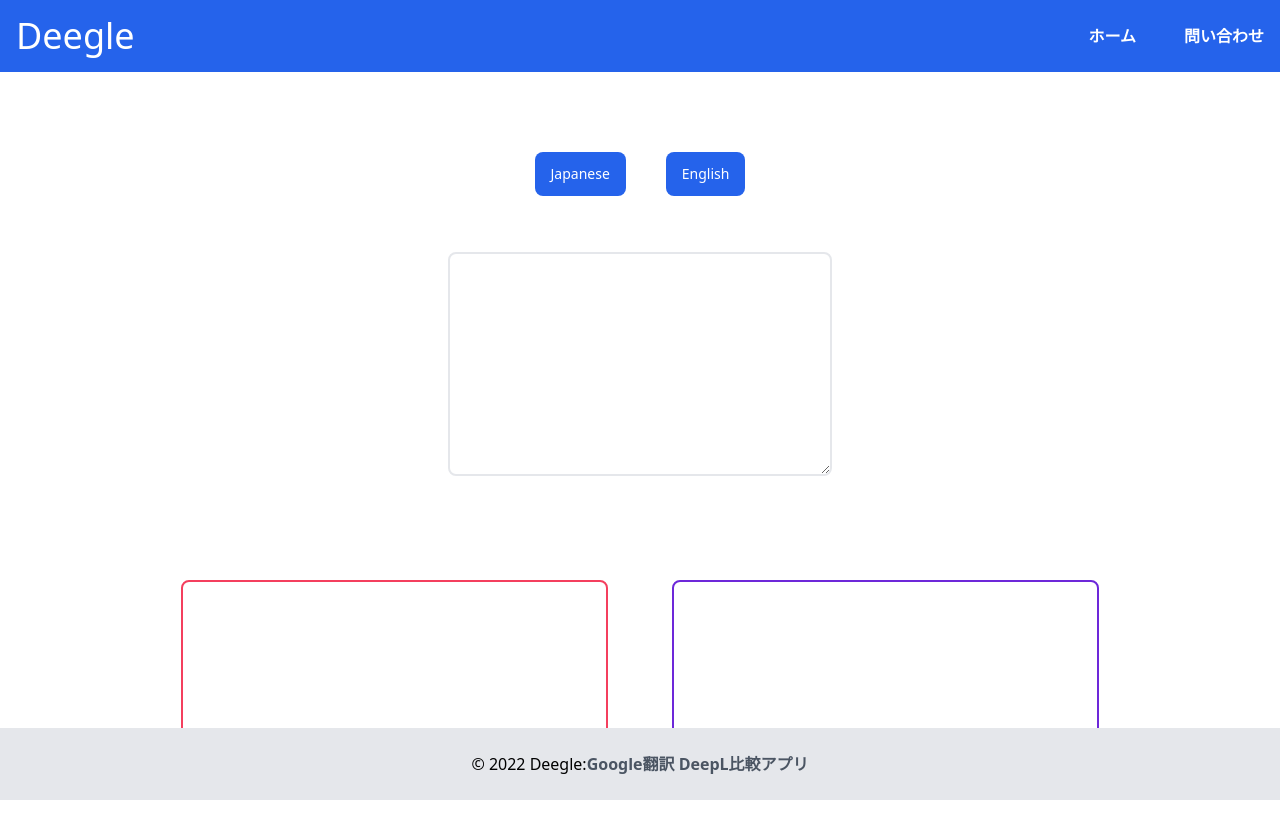
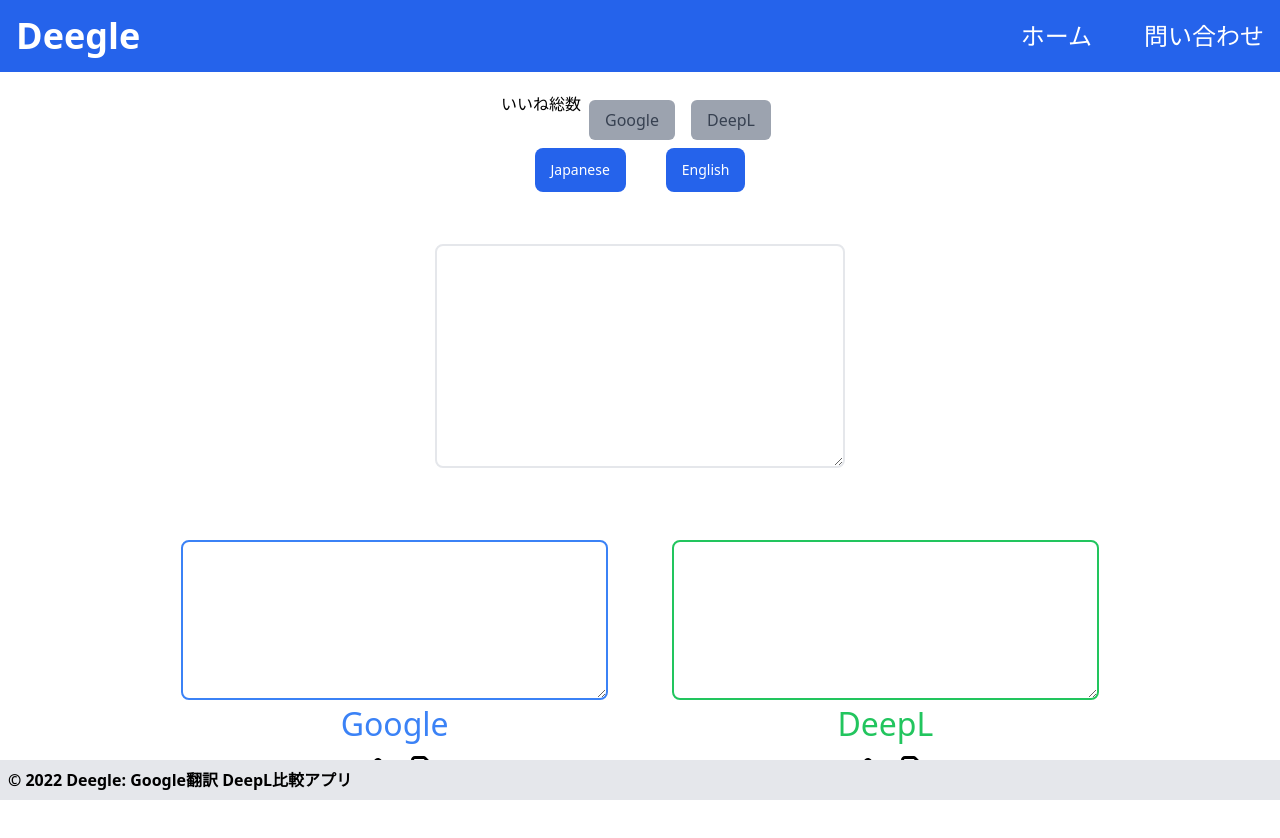
Before and after one commit to trailstem/deegle-translate-view, a Next.js app: page / in a window 1280 px wide. Shown: the top 838 px of the page. After the commit the page ends 800 px from the top, so only its background shows below. Built offline with nearby package versions, Linux system fonts and the light colour scheme.

Commit message:
各コンポーネントのメモ化
memo関数を使用し、子コンポーネントが親コンポーネントのレンダリングを受けないようにする。

```diff
--- a/package.json
+++ b/package.json
@@ -14,9 +14,11 @@
     "@fortawesome/free-regular-svg-icons": "^6.1.2",
     "@fortawesome/free-solid-svg-icons": "^6.1.2",
     "@fortawesome/react-fontawesome": "^0.2.0",
+    "axios": "^0.27.2",
     "next": "12.2.2",
     "react": "18.2.0",
-    "react-dom": "18.2.0"
+    "react-dom": "18.2.0",
+    "ts-node": "^10.9.1"
   },
   "devDependencies": {
     "@types/node": "18.0.6",
--- /dev/null
+++ b/src/pages/api/deepl.tsx
@@ -0,0 +1,34 @@
+import type { NextApiRequest, NextApiResponse } from 'next'
+
+export const DeepLAPI = (e : { target: { value: string; }; }, setAftTranDeepl: any) : void => {
+
+  const API_Key = process.env.NEXT_PUBLIC_DeepL_API_KEY;
+  const API_URL = "https://api-free.deepl.com/v2/translate";
+  console.log(API_Key)
+
+  let content = encodeURI(
+    "auth_key=" +
+      API_Key +
+      "&text=" +
+      e.target.value +
+      "&source_lang=JA&target_lang=EN"
+  );
+
+  let url = API_URL + "?" + content;
+
+  fetch(url)
+  .then(function (response) {
+    if (response.ok) {
+      return response.json();
+    } else {
+      throw new Error(
+        `Could not reach the API:${API_Key} `+ response.statusText
+      );
+    }
+  })
+  .then(function (data) {
+    let tran = data["translations"][0]["text"];
+      setAftTranDeepl(tran);
+  })
+}
+export default DeepLAPI
--- /dev/null
+++ b/src/pages/api/google.tsx
@@ -0,0 +1,36 @@
+import type { NextApiRequest, NextApiResponse } from 'next'
+import axios from "axios"
+
+export const GoogleAPI = (e : { target: { value: string; }; }, setAftTranGoogle: any) : void => {
+
+  const API_Key_G = process.env.NEXT_PUBLIC_GoogleTranslation_API_KEY;
+  const API_URL_G = "https://translate.googleapis.com/language/translate/v2";
+
+  let content_G = encodeURI(
+
+        "key=" +
+        API_Key_G +
+        "&q=" +
+        e.target.value +
+        "&cheese&target=EN"
+  );
+
+  let googleURL = API_URL_G + "?" + content_G;
+
+  fetch(googleURL)
+  .then(function (response) {
+    if (response.ok) {
+      return response.json();
+    } else {
+      throw new Error(
+        `Could not reach the API:${API_Key_G} `+ response.statusText
+      );
+    }
+  })
+    .then(function (data) {
+      let tran = data["data"]["translations"][0]["translatedText"];
+        setAftTranGoogle(tran);
+    })
+};
+
+export default GoogleAPI
--- a/src/pages/api/hello.ts
+++ /dev/null
@@ -1,13 +0,0 @@
-// Next.js API route support: https://nextjs.org/docs/api-routes/introduction
-import type { NextApiRequest, NextApiResponse } from 'next'
-
-type Data = {
-  name: string
-}
-
-export default function handler(
-  req: NextApiRequest,
-  res: NextApiResponse<Data>
-) {
-  res.status(200).json({ name: 'John Doe' })
-}
--- a/src/pages/components/Footer.tsx
+++ b/src/pages/components/Footer.tsx
@@ -1,13 +1,13 @@
 import React from 'react';
-
-const Footer = () => {
+import { memo } from "react"
+const Footer = memo((): JSX.Element => {
   return (
-    <footer className="absolute inset-x-0 bottom-0">
-      <div className="text-center p-6 bg-gray-200 min-h-full">
-        <span>&copy; 2022 Deegle:</span>
-        <a className="text-gray-600 font-semibold" href="">Google翻訳 DeepL比較アプリ</a>
+    <footer className="fixed bottom-0 sm:flex sm:items-center  bg-gray-200 w-full">
+      <div className="font-semibold text-center p-2">
+        <span>&copy; 2022 Deegle: </span>
+        <a className="" href="">Google翻訳 DeepL比較アプリ</a>
       </div>
     </footer>
   );
-}
+})
 export default Footer;
--- /dev/null
+++ b/src/pages/components/GoodTotalGoogleAndDeepl.tsx
@@ -0,0 +1,15 @@
+import React from 'react';
+import { memo } from "react"
+
+const GoodTotalGoogleAndDeepl = memo((): JSX.Element => {
+  return (
+
+  <div className="flex justify-center">
+    <p>いいね総数</p>
+    <div className="text-gray-700 text-center bg-gray-400 px-4 py-2 m-2 rounded-md">Google</div>
+    <div className="text-gray-700 text-center bg-gray-400 px-4 py-2 m-2 rounded-md">DeepL</div>
+  </div>
+  );
+})
+
+export default GoodTotalGoogleAndDeepl
--- /dev/null
+++ b/src/pages/components/GoogleTextCopy.tsx
@@ -0,0 +1,22 @@
+import React from 'react';
+import { memo } from "react"
+import { FontAwesomeIcon } from "@fortawesome/react-fontawesome";
+import {faCopy} from "@fortawesome/free-regular-svg-icons";
+
+
+const GoogleTextCopy = memo((props): JSX.Element => {
+
+const {} = props;
+
+  const copyToClipboard = () => {
+
+  }
+
+  return (
+<div>
+<FontAwesomeIcon icon={faCopy} onClick={copyToClipboard}/>
+</div>
+  );
+})
+
+export default GoogleTextCopy
--- /dev/null
+++ b/src/pages/components/GoogleThumbUp.tsx
@@ -0,0 +1,15 @@
+import React from 'react';
+import { memo } from "react"
+import { FontAwesomeIcon } from "@fortawesome/react-fontawesome";
+
+import { faThumbsUp } from "@fortawesome/free-regular-svg-icons";
+
+const GoogleThumbUp = memo((): JSX.Element => {
+  return (
+<div>
+    <FontAwesomeIcon icon={faThumbsUp} className=" hover:text-blue-500 transision-all duration-300 cursor-pointer mr-3" color=''/>
+</div>
+  );
+})
+
+export default GoogleThumbUp
--- a/src/pages/components/Header.tsx
+++ b/src/pages/components/Header.tsx
@@ -1,18 +1,18 @@
-import React from 'react';
+import React, { memo } from 'react';
 
 
-const Header = () => {
+const Header = memo((): JSX.Element => {
   return (
     <header className="bg-blue-600  text-white p-4">
       <nav className="flex justify-between mx-auto container items-center">
-        <div className="text-4xl">Deegle</div>
-          <div className='space-x-12 font-bold'>
-            <a href="" className="hover:text-green-200 transision-all duration-300">ホーム</a>
+        <div className="text-2xl sm:text-4xl font-bold">Deegle</div>
+          <div className='sm:space-x-12 sm:text-2xl'>
+            <a href="" className="hover:text-green-200 transision-all duration-300 pr-1">ホーム</a>
             <a href="" className="hover:text-green-200 transision-all duration-300">問い合わせ</a>
           </div>
       </nav>
     </header>
   );
-}
+})
 
 export default Header
--- a/src/pages/components/LanguageSwichingTab.tsx
+++ b/src/pages/components/LanguageSwichingTab.tsx
@@ -1,18 +1,19 @@
 import React from 'react';
+import { memo } from "react"
 
-const LanguageSwichingTab = () => {
+const LanguageSwichingTab = memo((): JSX.Element => {
   return (
-    <ul className="text-sm font-medium text-center text-gray-500 dark:text-gray-400">
+  <ul className="text-sm font-medium text-center text-gray-500 dark:text-gray-400 pb-5">
     <div className="flex justify-center">
       <li className="mr-2 px-4">
-          <a href="#" className="inline-block py-3 px-4 text-white bg-blue-600 rounded-lg active" aria-current="page">Japanese</a>
+        <button className="inline-block py-3 px-4 text-white bg-blue-600 rounded-lg active">Japanese</button>
       </li>
       <li className="px-4">
-          <a href="#" className="inline-block py-3 px-4 text-white bg-blue-600 rounded-lg active" aria-current="page">English</a>
+        <button className="inline-block py-3 px-4 text-white bg-blue-600 rounded-lg active">English</button>
       </li>
     </div>
   </ul>
   );
-}
+})
 
 export default LanguageSwichingTab
--- a/src/pages/index.tsx
+++ b/src/pages/index.tsx
@@ -1,19 +1,24 @@
-import type { NextPage } from 'next'
+import { NextPage } from 'next'
 import Head from 'next/head'
 import { FontAwesomeIcon } from "@fortawesome/react-fontawesome";
-import {faThumbsUp} from "@fortawesome/free-regular-svg-icons";
-import {useState} from 'react';
+import {faCopy, faThumbsUp} from "@fortawesome/free-regular-svg-icons";
+import {useState, useCallback} from 'react';
 import UserTranslationText from './components/UserTranslationText';
 import Header from './components/Header';
 import LanguageSwichingTab from './components/LanguageSwichingTab';
 import Footer from './components/Footer';
+import GoodTotalGoogleAndDeepl from './components/GoodTotalGoogleAndDeepl';
+import GoogleThumbUp from './components/GoogleThumbUp';
+import GoogleTextCopy from './components/GoogleTextCopy';
+import GoogleAPI from './api/google';
+import DeepLAPI from './api/deepl';
 
+export const home: NextPage = () => {
 
-
-const Home: NextPage = () => {
+console.log("レンダリングされました")
 
   // state初期値(入力用)
-  const initialValue : any = "";
+  const initialValue : string = "";
   // 利用者がしたいテキストの値
   const [inputText, userText] = useState<any>(initialValue);
   // 利用者がGoogle翻訳を使用して変換した後の値
@@ -22,23 +27,22 @@ const Home: NextPage = () => {
   const [aftTranDeepl, setAftTranDeepl] = useState<any>(initialValue);
 
   // 入力値の状態に合わせて、翻訳後のtextareに反映する
-  // e: { target: { value: string; }; }
-  const translate = (e : any) : void => {
-    // e.target.valueで値取得
-    userText(e.target.value);
-    setAftTranGoogle(e.target.value);
-    setAftTranDeepl(e.target.value);
+  const translate = (e : { target: { value: string; }; }) : void => {
+    const a = GoogleAPI
+    const d = DeepLAPI
+    a(e, setAftTranGoogle)
+    d(e, setAftTranDeepl)
 };
 
   // Googleのいいね機能
-  const goodGoogle = () => {
+  const goodGoogle = useCallback(() => {
     console.log('Google翻訳を高く評価しました。');
-  };
+  },[]);
 
   // deeplのいいね機能
-  const goodDeepl = () => {
+  const goodDeepl = useCallback(() => {
     console.log('DeepLを高く評価しました。');
-  };
+  },[]);
 
   return (
     <div className="flex-container justify-center">
@@ -48,37 +52,46 @@ const Home: NextPage = () => {
       </Head>
       <Header/>
         <main>
-        <div className="justify-center py-20">
+            <div className="justify-center pt-5">
+            <GoodTotalGoogleAndDeepl/>
               <LanguageSwichingTab/>
-            <div className='flex-center px-10 py-6'>
+                <div className='justify-center'>
                   <UserTranslationText googleText = {inputText} translate = {translate}/>
                 </div>
-
                 <div>
-              <div className='mt-12'>
-                <div className='flex justify-center'>
+                  <div className='mt-12 justify-center'>
+                    <div className='md:flex justify-center text-center'>
                       <textarea className='border-2 mx-8 md:h-40
-                  border-rose-500 rounded-lg md:w-1/3 ' value={aftTranGoogle}>
+                      border-blue-500 rounded-lg md:w-1/3 outline-none' value={aftTranGoogle}>
                       </textarea>
-                  <textarea  className='border-2 mx-8 md:h-40
-                  border-violet-700 rounded-lg md:w-1/3' value={aftTranDeepl}>
+                      <textarea className='border-2 mx-8 md:h-40
+                      border-green-500 rounded-lg md:w-1/3 outline-none' value={aftTranDeepl}>
                       </textarea>
                     </div>
                   </div>
 
-              <div className='flex justify-center items-center'>
+                  <div className='flex justify-center items-center '>
                     <button className='w-1/3 mx-8' disabled>
-                  <FontAwesomeIcon icon={faThumbsUp} className="fa-2x hover:text-blue-600 transision-all duration-300 cursor-pointer" color='' onClick={goodGoogle}/>
+                      <div className="fa-2x"><p className="text-blue-500">Google</p>
+                      <FontAwesomeIcon icon={faThumbsUp} className=" hover:text-blue-500 transision-all duration-300 cursor-pointer mr-3" color=''/>
+                      <FontAwesomeIcon icon={faCopy} />
+                      </div>
                     </button>
+
                     <button className='w-1/3 mx-8' disabled>
-                  <FontAwesomeIcon icon={faThumbsUp} className="fa-2x  hover:text-blue-600 transision-all duration-300 cursor-pointer" color='' onClick={goodDeepl}/>
+                      <div className="fa-2x" > <p  className="text-green-500">DeepL</p>
+                        <FontAwesomeIcon icon={faThumbsUp} className="fas fa-seedling hover:text-green-500 transision-all duration-300 cursor-pointer mr-3" color='' onClick={goodDeepl}/>
+                        <FontAwesomeIcon icon={faCopy} />
+                      </div>
                     </button>
+
                   </div>
                 </div>
             </div>
+
           </main>
         <Footer/>
       </div>
   );
 }
-export default Home
+export default home
```
Also changed, not shown: src/pages/components/UserTranslationText.tsx (+4 -4 lines), 1 other file (tests, documents, lock files or other folders). Lines whose indentation alone changed are shown as unchanged.
